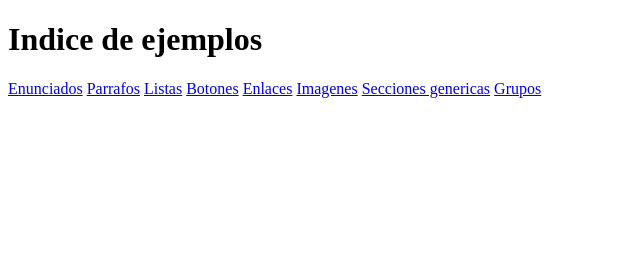
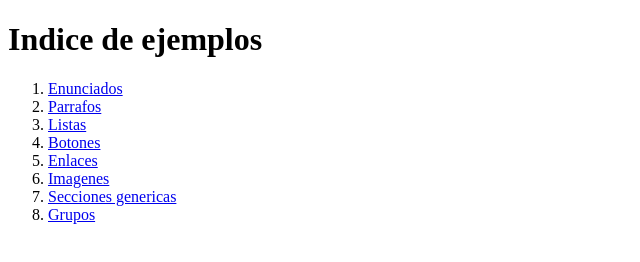
Before and after one commit to dberganciano/2021-2022-CSAAI-Practicas, a plain HTML site: page P1/S2/index.html in a window 1280 px wide. Shown: the whole page, without its empty margins (0-640 px from the left). Drawn offline with Linux system fonts and the light colour scheme.

Commit message:
L3 ordenada

```diff
--- a/P1/S2/index.html
+++ b/P1/S2/index.html
@@ -9,14 +9,16 @@
 <body>
     <h1> Indice de ejemplos </h1>
     <p>
-        <a href="https://dberganciano.github.io/2021-2022-CSAAI-Practicas/P1/S2/Encabezados.html">Enunciados</a>
-        <a href="https://dberganciano.github.io/2021-2022-CSAAI-Practicas/P1/S2/Parrafos.html">Parrafos</a>
-        <a href="https://dberganciano.github.io/2021-2022-CSAAI-Practicas/P1/S2/Listas.html">Listas</a>
-        <a href="https://dberganciano.github.io/2021-2022-CSAAI-Practicas/P1/S2/Botones.html">Botones</a>
-        <a href="https://dberganciano.github.io/2021-2022-CSAAI-Practicas/P1/S2/Enlaces.html">Enlaces</a>
-        <a href="https://dberganciano.github.io/2021-2022-CSAAI-Practicas/P1/S2/Imagenes.html">Imagenes</a>
-        <a href="https://dberganciano.github.io/2021-2022-CSAAI-Practicas/P1/S2/Secciones%20genericas.html">Secciones genericas</a>
-        <a href="https://dberganciano.github.io/2021-2022-CSAAI-Practicas/P1/S2/Grupos.html">Grupos</a>
+        <ol>
+        <li> <a href="https://dberganciano.github.io/2021-2022-CSAAI-Practicas/P1/S2/Encabezados.html"> Enunciados</a> </li>
+        <li> <a href="https://dberganciano.github.io/2021-2022-CSAAI-Practicas/P1/S2/Parrafos.html">Parrafos</a> </li>
+        <li> <a href="https://dberganciano.github.io/2021-2022-CSAAI-Practicas/P1/S2/Listas.html">Listas</a> </li>
+        <li> <a href="https://dberganciano.github.io/2021-2022-CSAAI-Practicas/P1/S2/Botones.html">Botones</a> </li>
+        <li> <a href="https://dberganciano.github.io/2021-2022-CSAAI-Practicas/P1/S2/Enlaces.html">Enlaces</a> </li>
+        <li> <a href="https://dberganciano.github.io/2021-2022-CSAAI-Practicas/P1/S2/Imagenes.html">Imagenes</a> </li>
+        <li> <a href="https://dberganciano.github.io/2021-2022-CSAAI-Practicas/P1/S2/Secciones%20genericas.html">Secciones genericas</a> </li>
+        <li> <a href="https://dberganciano.github.io/2021-2022-CSAAI-Practicas/P1/S2/Grupos.html">Grupos</a> </li>
+        </ol>
     </p>
 </body>
 </html>
```
